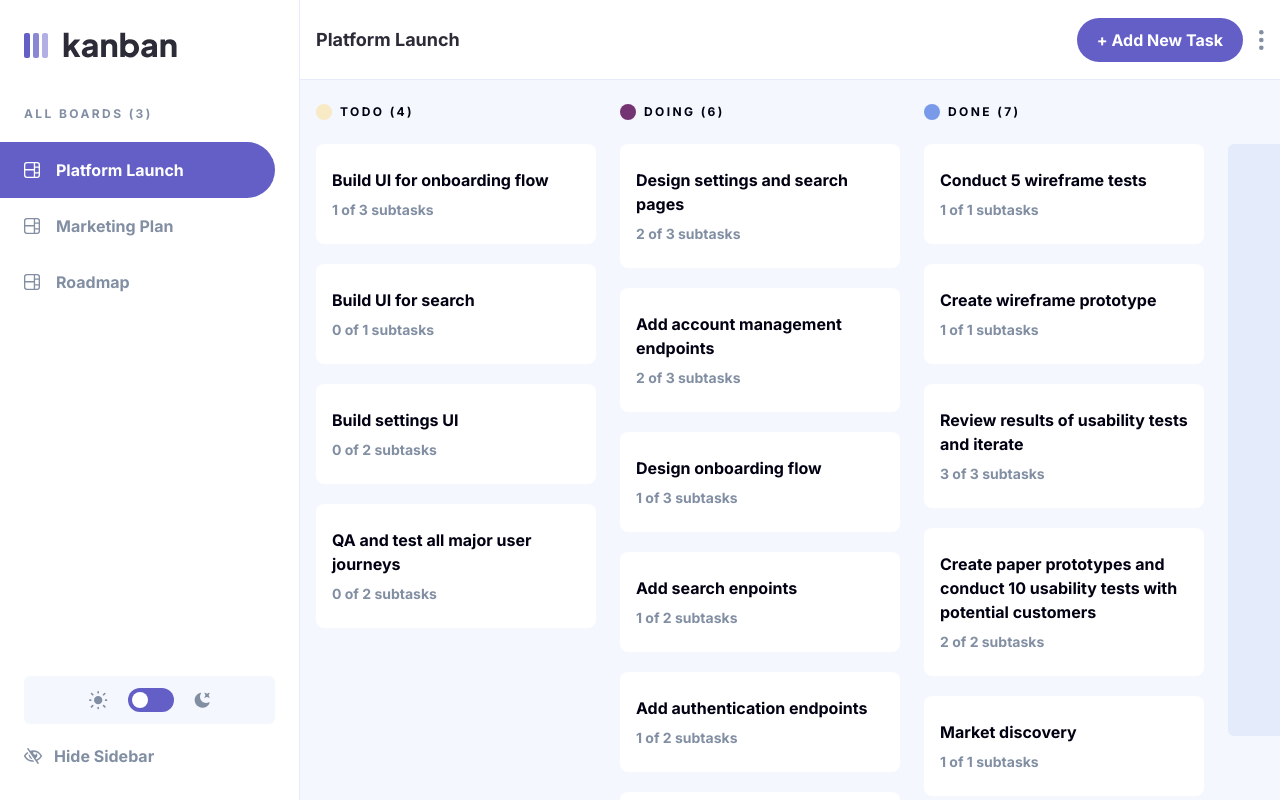
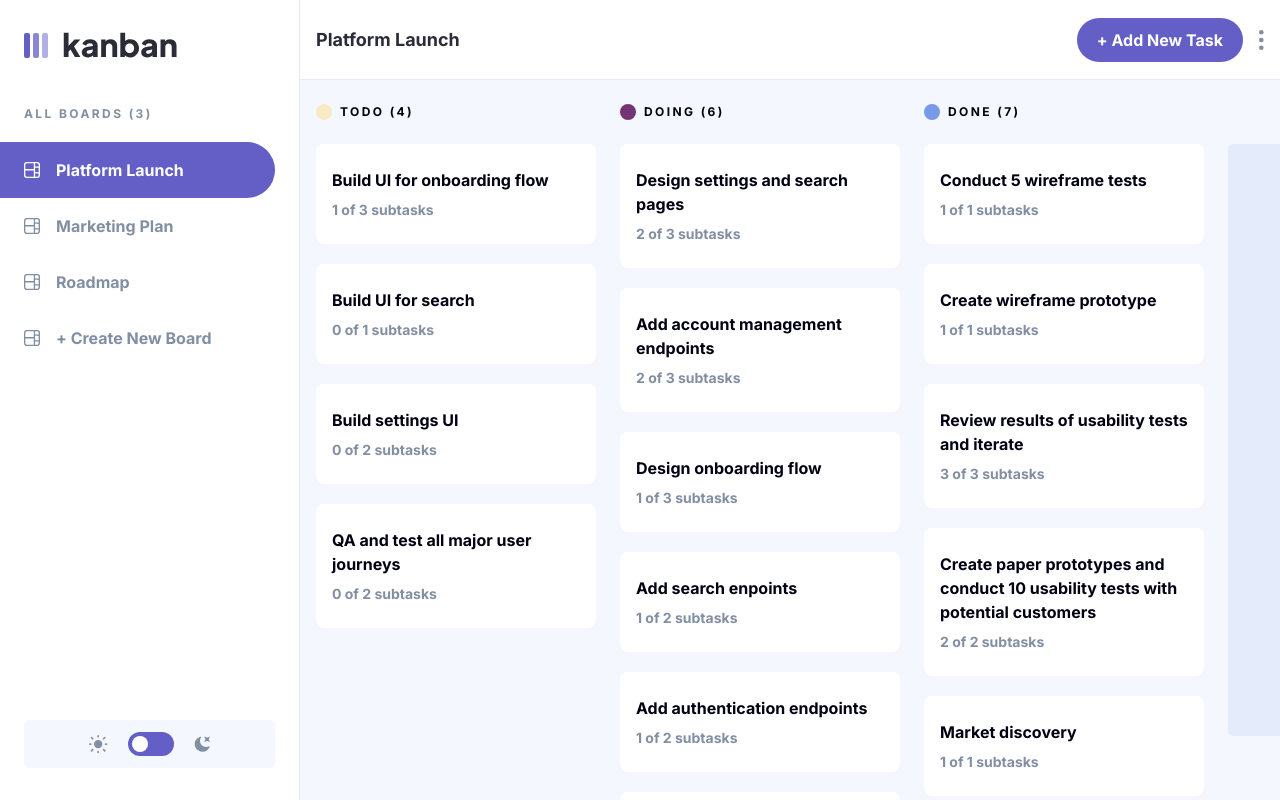
Before and after one commit to RogelioCamargo/kanban-task-management, a Next.js app: page / in a window 1280 px wide. Built offline with nearby package versions, Linux system fonts and the light colour scheme.

Commit message:
Add hover styling to aside board list items

```diff
--- a/components/Aside.tsx
+++ b/components/Aside.tsx
@@ -31,8 +31,8 @@ export default function Aside() {
                 <li
                   key={board.name}
                   className={[
-                    "flex items-center py-4 gap-4 pl-6",
-                    index == 0 ? "bg-primary text-white rounded-r-full" : "",
+                    "flex items-center py-4 gap-4 pl-6 rounded-r-full cursor-pointer hover:dark:bg-white hover:bg-primary hover:bg-opacity-10 hover:text-primary",
+                    index == 0 ? "bg-primary text-white" : "",
                   ].join(" ")}
                 >
                   <svg
@@ -49,11 +49,21 @@ export default function Aside() {
                 </li>
               );
             })}
+            <li className="flex items-center py-4 gap-4 pl-6 rounded-r-full cursor-pointer hover:dark:bg-white hover:bg-primary hover:bg-opacity-10 hover:text-primary">
+              <svg width="16" height="16" xmlns="http://www.w3.org/2000/svg">
+                <path
+                  d="M0 2.889A2.889 2.889 0 0 1 2.889 0H13.11A2.889 2.889 0 0 1 16 2.889V13.11A2.888 2.888 0 0 1 13.111 16H2.89A2.889 2.889 0 0 1 0 13.111V2.89Zm1.333 5.555v4.667c0 .859.697 1.556 1.556 1.556h6.889V8.444H1.333Zm8.445-1.333V1.333h-6.89A1.556 1.556 0 0 0 1.334 2.89V7.11h8.445Zm4.889-1.333H11.11v4.444h3.556V5.778Zm0 5.778H11.11v3.11h2a1.556 1.556 0 0 0 1.556-1.555v-1.555Zm0-7.112V2.89a1.555 1.555 0 0 0-1.556-1.556h-2v3.111h3.556Z"
+                  fill="currentColor"
+                />
+              </svg>
+              <span>+ Create New Board</span>
+            </li>
           </ul>
         </div>
         <div className="px-6">
           <ThemeToggler />
-          <div className="flex items-center gap-3 mt-5">
+          {/* TASK: Enable the toggling of the sidebar on medium+ screens. */}
+          {/* <div className="flex items-center gap-3 mt-5">
             <svg width="18" height="16" xmlns="http://www.w3.org/2000/svg">
               <path
                 d="M8.522 11.223a4.252 4.252 0 0 1-3.654-5.22l3.654 5.22ZM9 12.25A8.685 8.685 0 0 1 1.5 8a8.612 8.612 0 0 1 2.76-2.864l-.86-1.23A10.112 10.112 0 0 0 .208 7.238a1.5 1.5 0 0 0 0 1.524A10.187 10.187 0 0 0 9 13.75c.414 0 .828-.025 1.239-.074l-1-1.43A8.88 8.88 0 0 1 9 12.25Zm8.792-3.488a10.14 10.14 0 0 1-4.486 4.046l1.504 2.148a.375.375 0 0 1-.092.523l-.648.453a.375.375 0 0 1-.523-.092L3.19 1.044A.375.375 0 0 1 3.282.52L3.93.068a.375.375 0 0 1 .523.092l1.735 2.479A10.308 10.308 0 0 1 9 2.25c3.746 0 7.031 2 8.792 4.988a1.5 1.5 0 0 1 0 1.524ZM16.5 8a8.674 8.674 0 0 0-6.755-4.219A1.75 1.75 0 1 0 12.75 5v-.001a4.25 4.25 0 0 1-1.154 5.366l.834 1.192A8.641 8.641 0 0 0 16.5 8Z"
@@ -61,7 +71,7 @@ export default function Aside() {
               />
             </svg>
             <span>Hide Sidebar</span>
-          </div>
+          </div> */}
         </div>
       </div>
     </aside>
--- a/tailwind.config.ts
+++ b/tailwind.config.ts
@@ -9,7 +9,10 @@ const config: Config = {
   ],
   theme: {
 		colors: {
-			'primary': '#635FC7',
+			'primary': {
+				DEFAULT:  '#635FC7',
+				hover: "#A8A4FF"
+			},
 			'secondary': '#FFFFFF',
 			'gray': {
 				100: '#F4F7FD',
```
